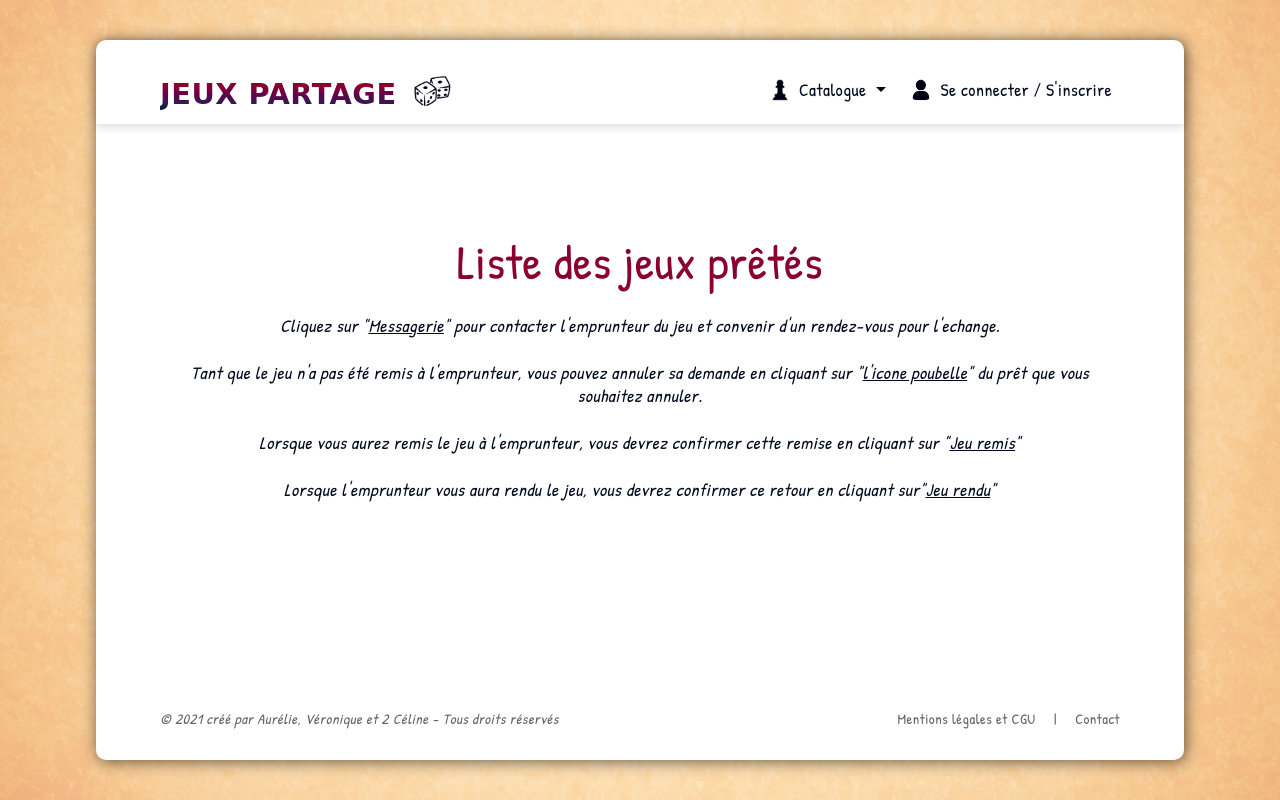
After one commit to AurelieGilet/wf3_group_project, a Symfony app: template jeux_partage/templates/front/account_games_lended.html.twig in a window 1280 px wide. The commit adds this page. Run offline with Twig, Linux system fonts and the light colour scheme; the template is opened without the code that fills it, so the values that code supplies are empty; some libraries are stand-ins or nearby versions; some web fonts are replaced.

Commit message:
ajout pages emprunts et prêts + modification BDD

```diff
--- a/jeux_partage/migrations/Version20210324213431.php
+++ b/jeux_partage/migrations/Version20210326110352.php
@@ -10,7 +10,7 @@ use Doctrine\Migrations\AbstractMigration;
 /**
  * Auto-generated Migration: Please modify to your needs!
  */
-final class Version20210324213431 extends AbstractMigration
+final class Version20210326110352 extends AbstractMigration
 {
     public function getDescription() : string
     {
@@ -20,9 +20,9 @@ final class Version20210324213431 extends AbstractMigration
     public function up(Schema $schema) : void
     {
         // this up() migration is auto-generated, please modify it to your needs
-        $this->addSql('CREATE TABLE borrowing (id INT AUTO_INCREMENT NOT NULL, lender_id INT NOT NULL, borrower_id INT NOT NULL, game_id INT NOT NULL, start_date DATETIME NOT NULL, end_date DATETIME NOT NULL, return_date DATETIME DEFAULT NULL, INDEX IDX_226E5897855D3E3D (lender_id), INDEX IDX_226E589711CE312B (borrower_id), INDEX IDX_226E5897E48FD905 (game_id), PRIMARY KEY(id)) DEFAULT CHARACTER SET utf8mb4 COLLATE `utf8mb4_unicode_ci` ENGINE = InnoDB');
+        $this->addSql('CREATE TABLE borrowing (id INT AUTO_INCREMENT NOT NULL, lender_id INT NOT NULL, borrower_id INT NOT NULL, game_id INT NOT NULL, start_date DATETIME NOT NULL, end_date DATETIME NOT NULL, giveaway_date DATETIME DEFAULT NULL, return_date DATETIME DEFAULT NULL, INDEX IDX_226E5897855D3E3D (lender_id), INDEX IDX_226E589711CE312B (borrower_id), INDEX IDX_226E5897E48FD905 (game_id), PRIMARY KEY(id)) DEFAULT CHARACTER SET utf8mb4 COLLATE `utf8mb4_unicode_ci` ENGINE = InnoDB');
         $this->addSql('CREATE TABLE category (id INT AUTO_INCREMENT NOT NULL, name VARCHAR(255) NOT NULL, PRIMARY KEY(id)) DEFAULT CHARACTER SET utf8mb4 COLLATE `utf8mb4_unicode_ci` ENGINE = InnoDB');
-        $this->addSql('CREATE TABLE game (id INT AUTO_INCREMENT NOT NULL, owner_id INT NOT NULL, category_id INT NOT NULL, name VARCHAR(255) NOT NULL, public VARCHAR(255) NOT NULL, min_players INT NOT NULL, max_players INT, description LONGTEXT NOT NULL, image VARCHAR(255) NOT NULL, INDEX IDX_232B318C7E3C61F9 (owner_id), INDEX IDX_232B318C12469DE2 (category_id), PRIMARY KEY(id)) DEFAULT CHARACTER SET utf8mb4 COLLATE `utf8mb4_unicode_ci` ENGINE = InnoDB');
+        $this->addSql('CREATE TABLE game (id INT AUTO_INCREMENT NOT NULL, owner_id INT NOT NULL, category_id INT NOT NULL, name VARCHAR(255) NOT NULL, public VARCHAR(255) NOT NULL, min_players INT NOT NULL, max_players INT DEFAULT NULL, description LONGTEXT NOT NULL, image VARCHAR(255) NOT NULL, INDEX IDX_232B318C7E3C61F9 (owner_id), INDEX IDX_232B318C12469DE2 (category_id), PRIMARY KEY(id)) DEFAULT CHARACTER SET utf8mb4 COLLATE `utf8mb4_unicode_ci` ENGINE = InnoDB');
         $this->addSql('CREATE TABLE user (id INT AUTO_INCREMENT NOT NULL, username VARCHAR(255) NOT NULL, email VARCHAR(255) NOT NULL, password VARCHAR(255) NOT NULL, roles LONGTEXT NOT NULL COMMENT \'(DC2Type:json)\', firstname VARCHAR(255) DEFAULT NULL, lastname VARCHAR(255) DEFAULT NULL, address VARCHAR(255) DEFAULT NULL, zipcode INT DEFAULT NULL, city VARCHAR(255) DEFAULT NULL, PRIMARY KEY(id)) DEFAULT CHARACTER SET utf8mb4 COLLATE `utf8mb4_unicode_ci` ENGINE = InnoDB');
         $this->addSql('ALTER TABLE borrowing ADD CONSTRAINT FK_226E5897855D3E3D FOREIGN KEY (lender_id) REFERENCES user (id)');
         $this->addSql('ALTER TABLE borrowing ADD CONSTRAINT FK_226E589711CE312B FOREIGN KEY (borrower_id) REFERENCES user (id)');
--- a/jeux_partage/templates/base.html.twig
+++ b/jeux_partage/templates/base.html.twig
@@ -85,8 +85,8 @@
                                     <a class="dropdown-item" href="{{ path("security_profil") }}">Profil</a>
 
                                     <div class="dropdown-divider"></div>
-                                    <a class="dropdown-item" href="">Emprunts</a>
-                                    <a class="dropdown-item" href="">Prêts</a>
+                                    <a class="dropdown-item" href="{{ path("account_games_borrowed") }}">Emprunts</a>
+                                    <a class="dropdown-item" href="{{ path("account_games_lended") }}">Prêts</a>
                                     <a class="dropdown-item" href="{{ path("account_games") }}">Mes jeux</a>
                                 </div>
                             {% elseif is_granted("ROLE_ADMIN") %}
--- a/jeux_partage/templates/front/account_games.html.twig
+++ b/jeux_partage/templates/front/account_games.html.twig
@@ -33,7 +33,7 @@
 
 						<p class="card-text"><span>Catégorie :</span> {{game.category.name}}</p>
 						<p class="card-text"><span>Age :</span> {{game.public}}</p>
-						<p class="card-text"><span>Nombre de joueurs :</span> {{game.minPlayers}} {% if game.maxPlayers != NULL %} à {{game.maxPlayers}} {% endif %}</p>
+						<p class="card-text"><span>Nombre de joueurs :</span> {{game.minPlayers}} {% if game.maxPlayers != NULL and game.maxPlayers != game.minPlayers %} à {{game.maxPlayers}} {% endif %}</p>
 
 						<div class="btn-group">
 							<a href="{{ path('detail', {'id': game.id}) }}" class="btn btn-sm btn-outline-secondary btn-resize">Voir</a>
--- /dev/null
+++ b/jeux_partage/templates/front/account_games_lended.html.twig
@@ -0,0 +1,59 @@
+{% extends 'base.html.twig' %}
+
+{% block  title %}
+    Mes Prêts
+{% endblock %}
+
+{% block body %}
+
+	<h1 class="h1 size-title-account_games mt-3 mb-4">Liste des jeux prêtés</h1>
+
+	<p class="card-text mt-4 mb-3 px-3 text-center font-italic">Cliquez sur "<span style="text-decoration: underline;">Messagerie</span>" pour contacter l'emprunteur du jeu et convenir d'un rendez-vous pour l'echange.</p>
+	<p class="card-text mt-4 mb-3 px-3 text-center font-italic">Tant que le jeu n'a pas été remis à l'emprunteur, vous pouvez annuler sa demande en cliquant sur "<span style="text-decoration: underline;">l'icone poubelle</span>" du prêt que vous souhaitez annuler.</p>
+	<p class="card-text mt-4 mb-3 px-3 text-center font-italic">Lorsque vous aurez remis le jeu à l'emprunteur, vous devrez confirmer cette remise en cliquant sur "<span style="text-decoration: underline;">Jeu remis</span>"</p>
+	<p class="card-text mt-4 mb-3 px-3 text-center font-italic">Lorsque l'emprunteur vous aura rendu le jeu, vous devrez confirmer ce retour en cliquant sur"<span style="text-decoration: underline;">Jeu rendu</span>"</p>
+
+	{% for message in app.flashes('success') %}
+        <div class="col-lg-8 d-flex justify-content-center align-items-center mx-auto mb-3">
+			<span class="bg-msg text-success font-italic rounded text-center mx-auto py-2 px-4">
+        		{{message}}
+			</span>
+        </div>
+    {% endfor %}
+
+	<div class="row align-items-center">
+		{% for lending in lendings %}
+
+			<div class="col-md-6 col-lg-4">
+				<div class="mb-4 shadow-sm col_rwd">
+					<div id="photo_account_games">
+						<img src="{{ asset('uploads/images/' ~ lending.game.image) }}" alt="{{lending.game.name}}">
+					</div>
+					<div class="card-body card_account_games">
+						<h4 class="text-center size-name">{{lending.game.name}}</h4>
+
+						<p class="card-text"><span>Catégorie :</span> {{lending.game.category.name}}</p>
+						<p class="card-text"><span>Age :</span> {{lending.game.public}}</p>
+						<p class="card-text"><span>Nombre de joueurs :</span> {{lending.game.minPlayers}} {% if lending.game.maxPlayers != NULL %} à {{lending.game.maxPlayers and lending.game.maxPlayers != lending.game.minPlayers}} {% endif %}</p>
+						<p class="card-text"><span>Début de l'emprunt :</span> {{lending.startDate|date('d/m/Y')}}</p>
+						<p class="card-text"><span>Fin de l'emprunt :</span> {{lending.endDate|date('d/m/Y')}}</p>
+						<p class="card-text"><span>Status :</span> {% if lending.returnDate == NULL %} <span class="text-danger">NON RENDU</span> {% else %} <span class="text-success">RENDU</span> {% endif %} </p>
+						<div class="btn-group d-flex justify-content-center">
+							<a href="{{ path('detail', {'id': lending.game.id}) }}" class="btn btn-sm btn-outline-secondary btn-resize">Voir</a>
+							<a href="" class="btn btn-sm btn-outline-secondary btn-resize">Messagerie</a>
+							<a href="" class="btn btn-sm btn-outline-secondary btn-resize {% if lending.giveawayDate != NULL %} disabled{% endif %}" id="delete"></a>
+						</div>
+						<div class="btn-group d-flex justify-content-center">
+							<a href="" class="btn btn-sm btn-outline-secondary btn-resize">Jeu remis</a>
+							<a href="" class="btn btn-sm btn-outline-secondary btn-resize">Jeu rendu</a>
+						</div>
+					</div>
+				</div>
+			</div>
+
+		{% endfor %}
+	</div>
+
+
+
+{% endblock %}
```
Also changed, not shown: jeux_partage.sql (+16 -9 lines), jeux_partage/src/Controller/FrontController.php (+31 -0 lines), jeux_partage/src/Entity/Borrowing.php (+19 -0 lines), jeux_partage/templates/front/account_games_borrowed.html.twig (added, +53 -0 lines).
